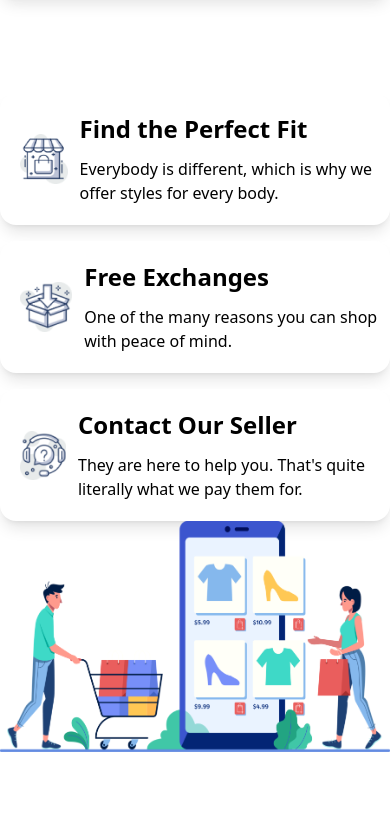
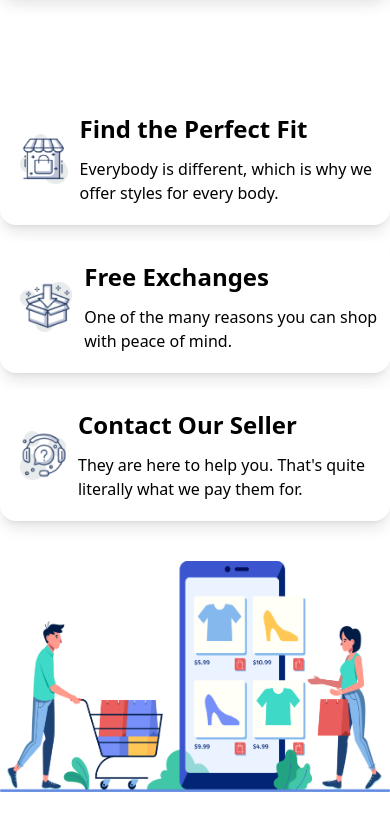
Before and after one commit to shabnam001/penguin-fashion-using-tailwind, a plain HTML site: page index.html in a window 390 px wide. Shown: the part 4855-5685 px from the top of the page. Before the commit the page ends 5655 px from the top, so only its background shows below. Drawn offline with nearby package versions, Linux system fonts and the light colour scheme.

Commit message:
footer responsive done

```diff
--- a/index.html
+++ b/index.html
@@ -164,7 +164,7 @@
     <footer class="max-w-7xl mx-auto">
         <section class="py-12">
             <div class="flex flex-col md:flex-row justify-between items-center">
-                <div class="space-y-4">
+                <div class="space-y-4 ">
                     <div class="flex items-center gap-3 rounded-2xl shadow-lg max-w-lg bg-[#FFF]">
                         <div class="rounded-sm py-5 pl-5 w-24">
                             <img src=" icons/house.png" alt="">
@@ -200,7 +200,7 @@
                         </div>
                     </div>
                 </div>
-                <div class="max-w-xl">
+                <div class="max-w-xl mt-10 md:mt-0">
                     <img src="images/shopping.png" alt="">
                 </div>
 
```
